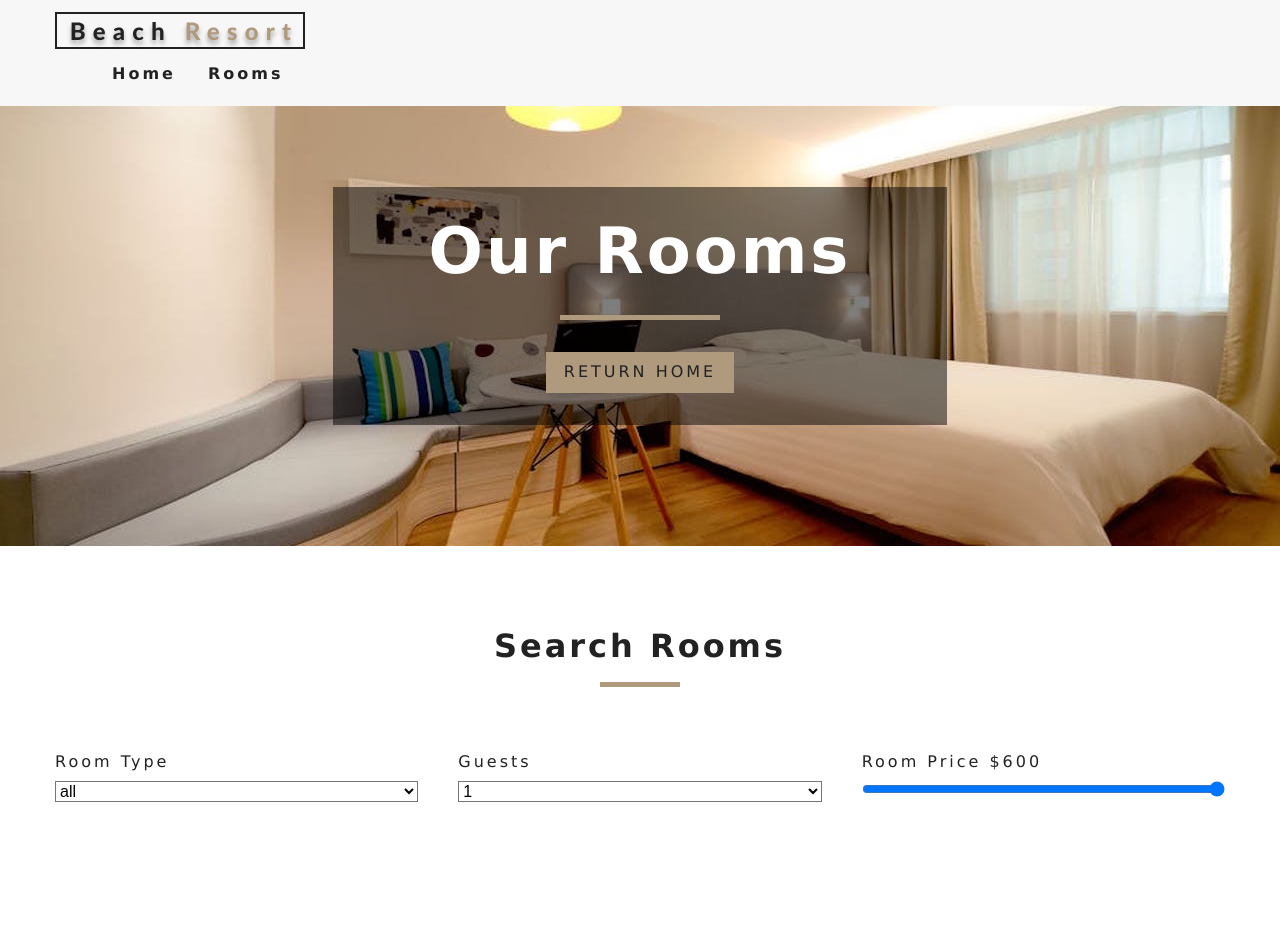
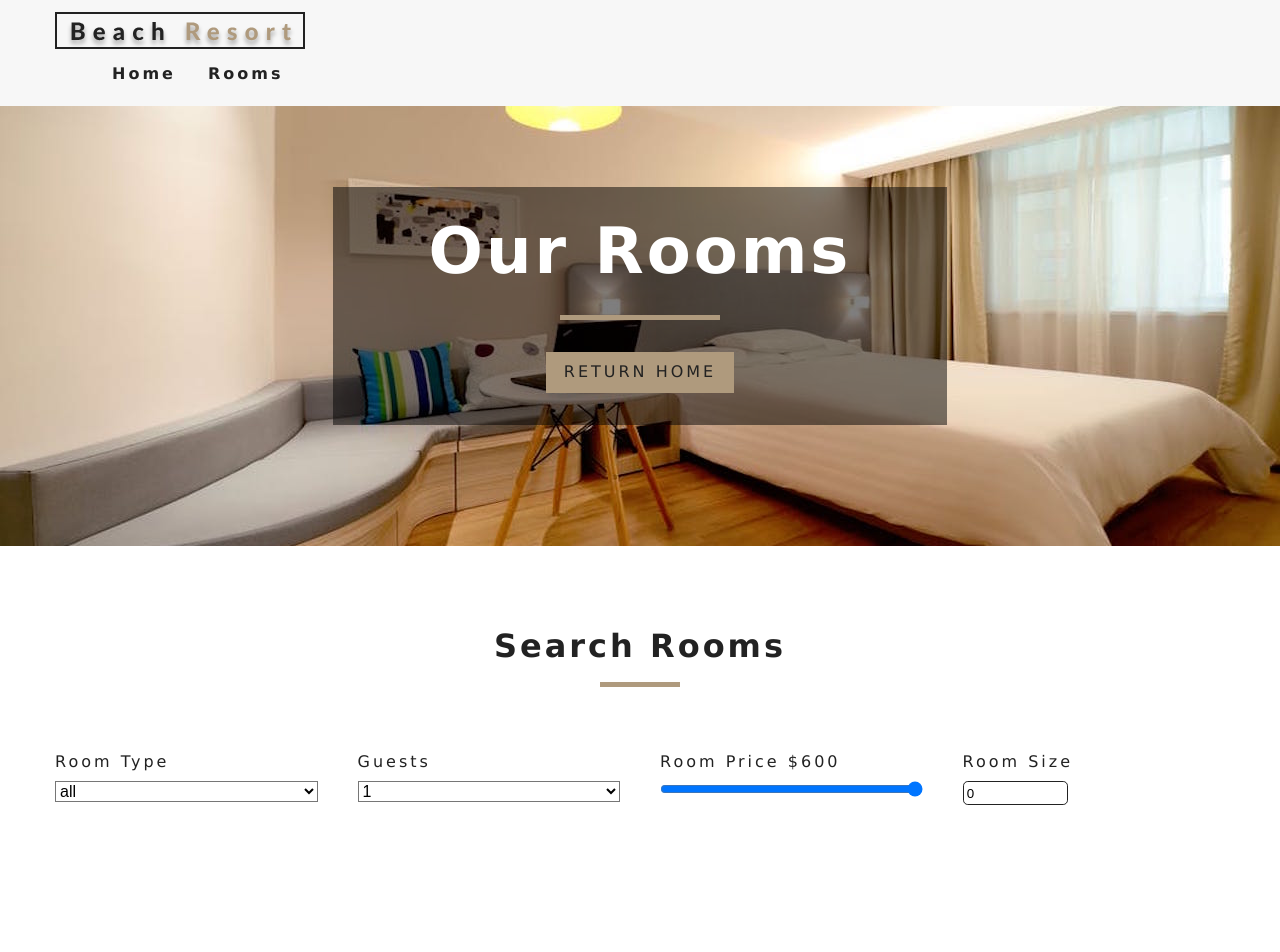
Before and after one commit to uly-ana/hotel, a React (Create React App) app: page /rooms in a window 1280 px wide. Shown: the top 952 px of the page. Built offline with nearby package versions, Linux system fonts and the light colour scheme.

Commit message:
added Size filter

```diff
--- a/src/components/RoomFilter.js
+++ b/src/components/RoomFilter.js
@@ -72,13 +72,28 @@
           {/* room price */}
         <div className="form-group">
             <label htmlFor="price">room price ${price}</label>
-    <input type="range" name="price" min={minPrice} max={maxPrice} id="price" value={price} onChange={handleChange} className="form-control"></input>
+        <input
+        type="range"
+        name="price"
+        min={minPrice}
+        max={maxPrice}
+        id="price"
+        value={price}
+        onChange={handleChange}
+        className="form-control"
+        ></input>
+        </div>
+          {/* end room price */}
 
+          {/* end of capacity */}
+        <div className="form-group">
+            <label htmlFor="size">room size</label>
+            <div className="size-inputs">
+                <input type="number" name="minSize" id="size" value={minSize} onChange={handleChange} className="size-input"/>
+            </div>
         </div>
 
-
-
-          {/* end room price */}
+          {/* room price */}
         </form>
     </section>
     );
--- a/src/context.js
+++ b/src/context.js
@@ -89,6 +89,12 @@
 
     tempRooms = tempRooms.filter(room => room.price <= price)
 
+    // end filter by price
+
+    // filter by size
+
+    // filter by size
+
 
     this.setState({
         sortedRooms: tempRooms
```
Lines whose indentation alone changed are shown as unchanged.
